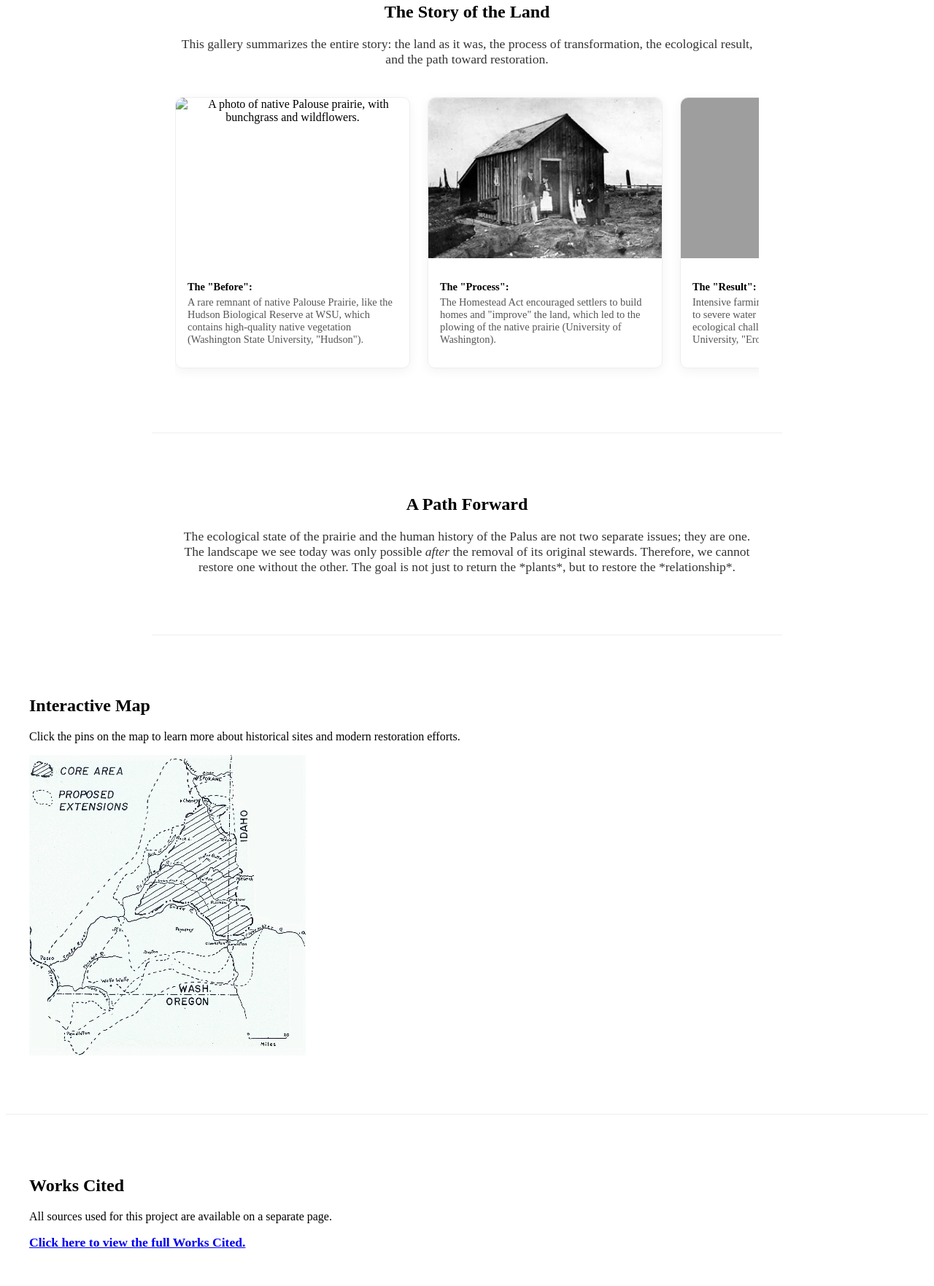
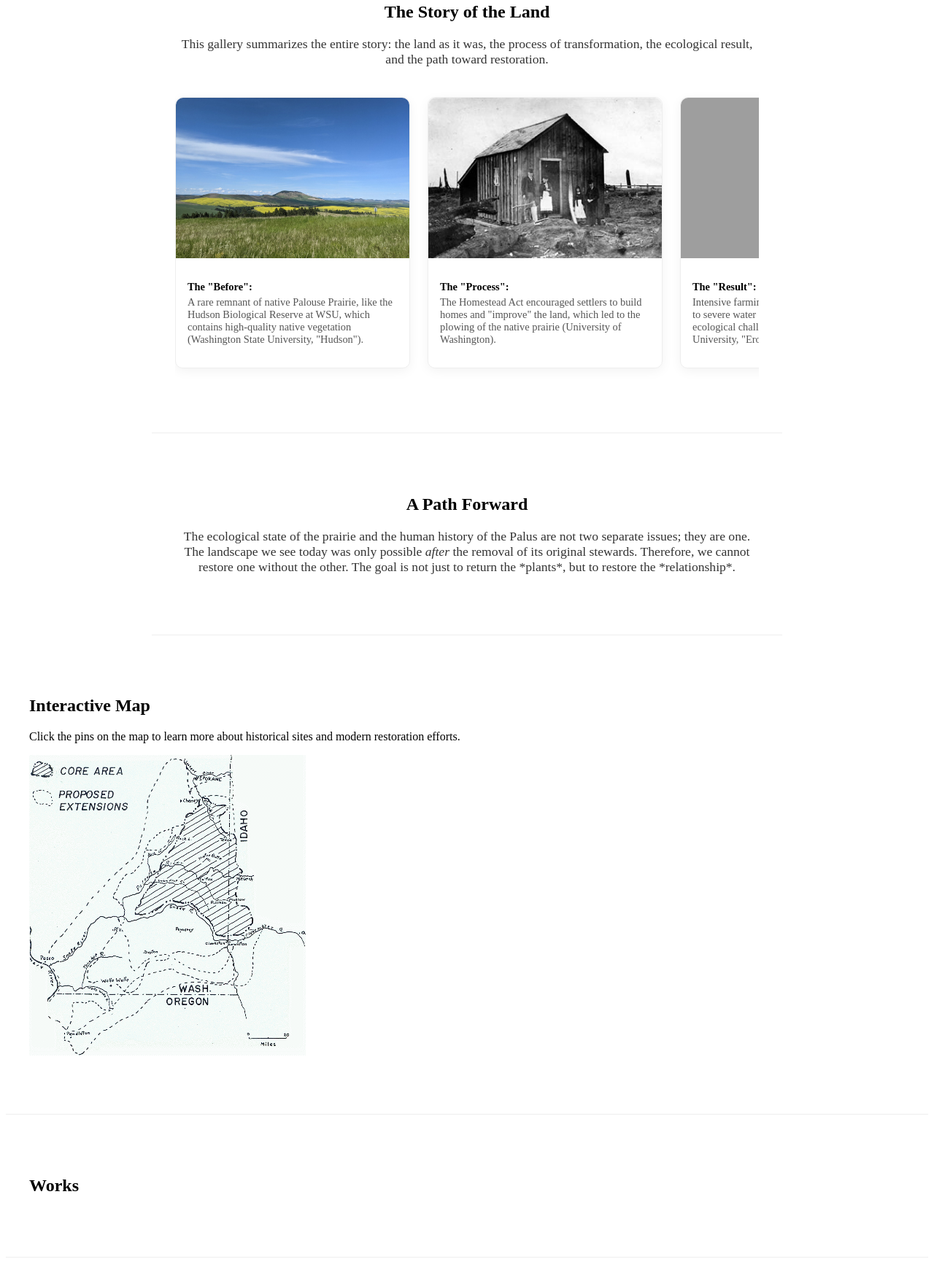
Before and after one commit to AlanSunComet2/alansuncomet2.github.io, a plain HTML site: page index.html in a window 1280 px wide. Shown: the part 1587-3350 px from the top of the page at 73% size. After the commit the page ends 3319 px from the top, so only its background shows below. Drawn offline with Linux system fonts and the light colour scheme; grey boxes are pictures that could not be loaded.

Commit message:
Update index.html

```diff
--- a/index.html
+++ b/index.html
@@ -55,7 +55,7 @@
 
             <div class="scrolling-wrapper">
                 <div class="gallery-card">
-                    <img src="native-prairie.jpg" alt="A photo of native Palouse prairie, with bunchgrass and wildflowers.">
+                    <img src="native-prarie.jpg" alt="A photo of native Palouse prairie, with bunchgrass and wildflowers.">
                     <p><b>The "Before":</b> A rare remnant of native Palouse Prairie, like the Hudson Biological Reserve at WSU, which contains high-quality native vegetation (Washington State University, "Hudson").</p>
                 </div>
                 <div class="gallery-card">
@@ -86,12 +86,4 @@
         </section>
 
         <section id="bibliography">
-            <h2>Works Cited</h2>
-            <p>All sources used for this project are available on a separate page.</p>
-            <p><a href="bibliography.html" style="font-weight: bold; font-size: 1.1em;">Click here to view the full Works Cited.</a></p>
-        </section>
-
-    </main>
-</body>
-<script src="script.js"></script>
-</html>
+            <h2>Works
```
